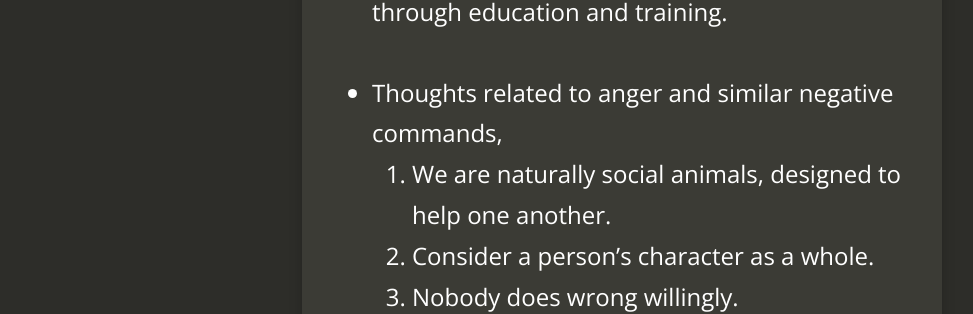
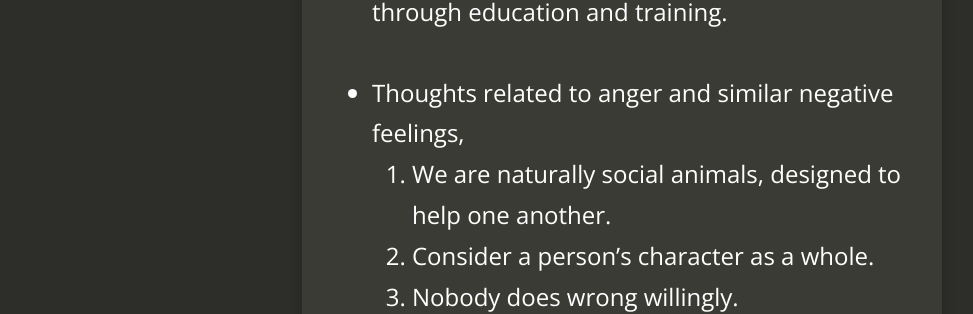
Before and after one commit to nidhirpatil/nidhirpatil.github.io, a Jekyll site: the page built from _posts/2022-02-28-How-To-Think-Like-A-Roman-Emperor.md, in a window 1280 px wide and 900 px high, scrolled down 9231 px. Shown: the part 184-498 px from the top of the window, without its empty margins (18-991 px from the left). Built offline with Jekyll 4.4.1, drawn with Linux system fonts in a browser that asks for light colours; nearby versions of some CDN libraries.

Commit message:
fixing typo

```diff
--- a/_posts/2022-02-28-How-To-Think-Like-A-Roman-Emperor.md
+++ b/_posts/2022-02-28-How-To-Think-Like-A-Roman-Emperor.md
@@ -110,7 +110,7 @@ Nevertheless, some external things are preferable to others, and wisdom consists
 
 * Individuals are bound to make moral errors because the majority do not have a firm grasp on the true nature of good and evil. Nobody is born wise, but rather we must become so through education and training.
 
-* Thoughts related to anger and similar negative commands,
+* Thoughts related to anger and similar negative feelings,
 	1. We are naturally social animals, designed to help one another.
 	2. Consider a person's character as a whole.
 	3. Nobody does wrong willingly.
```
